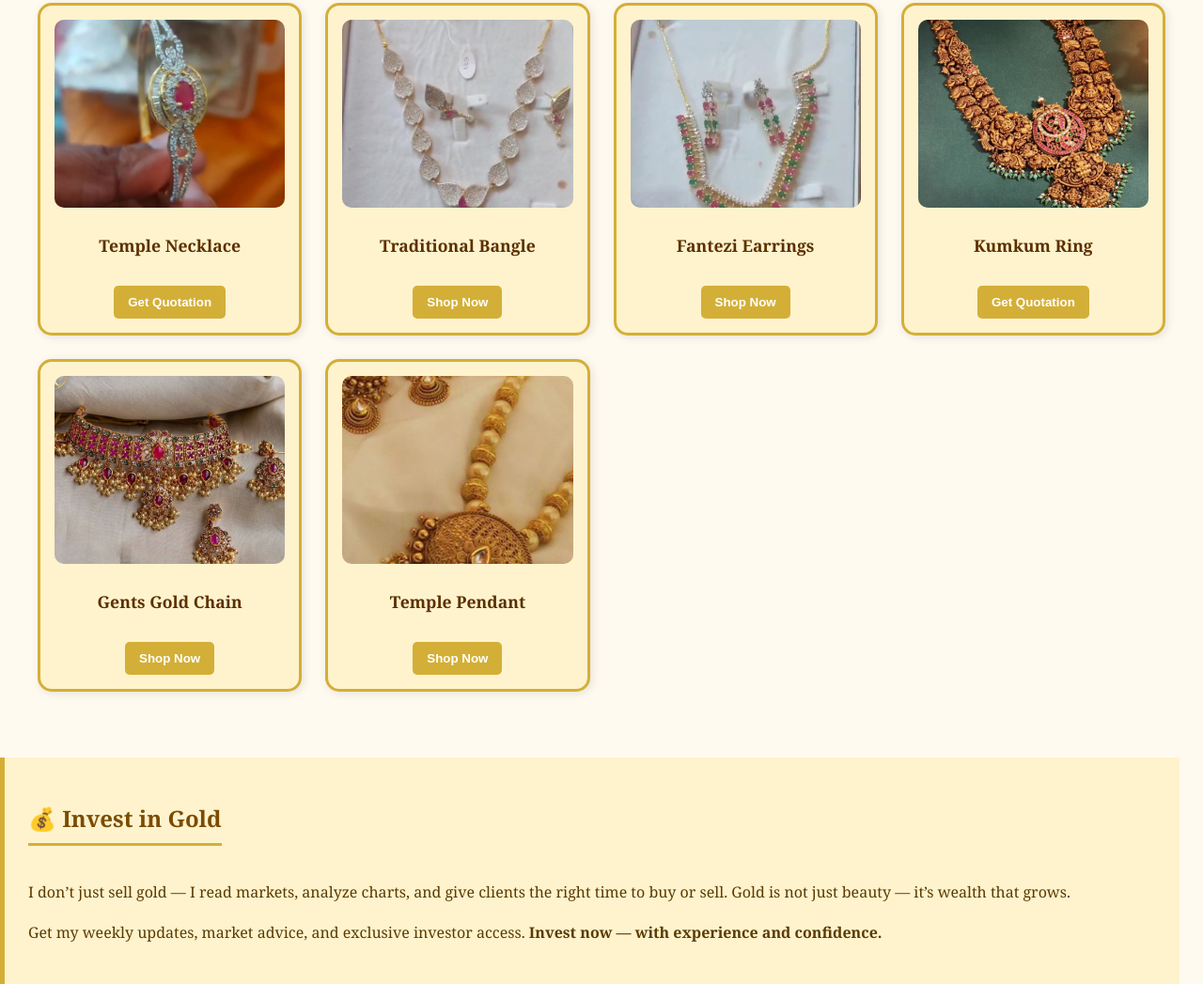
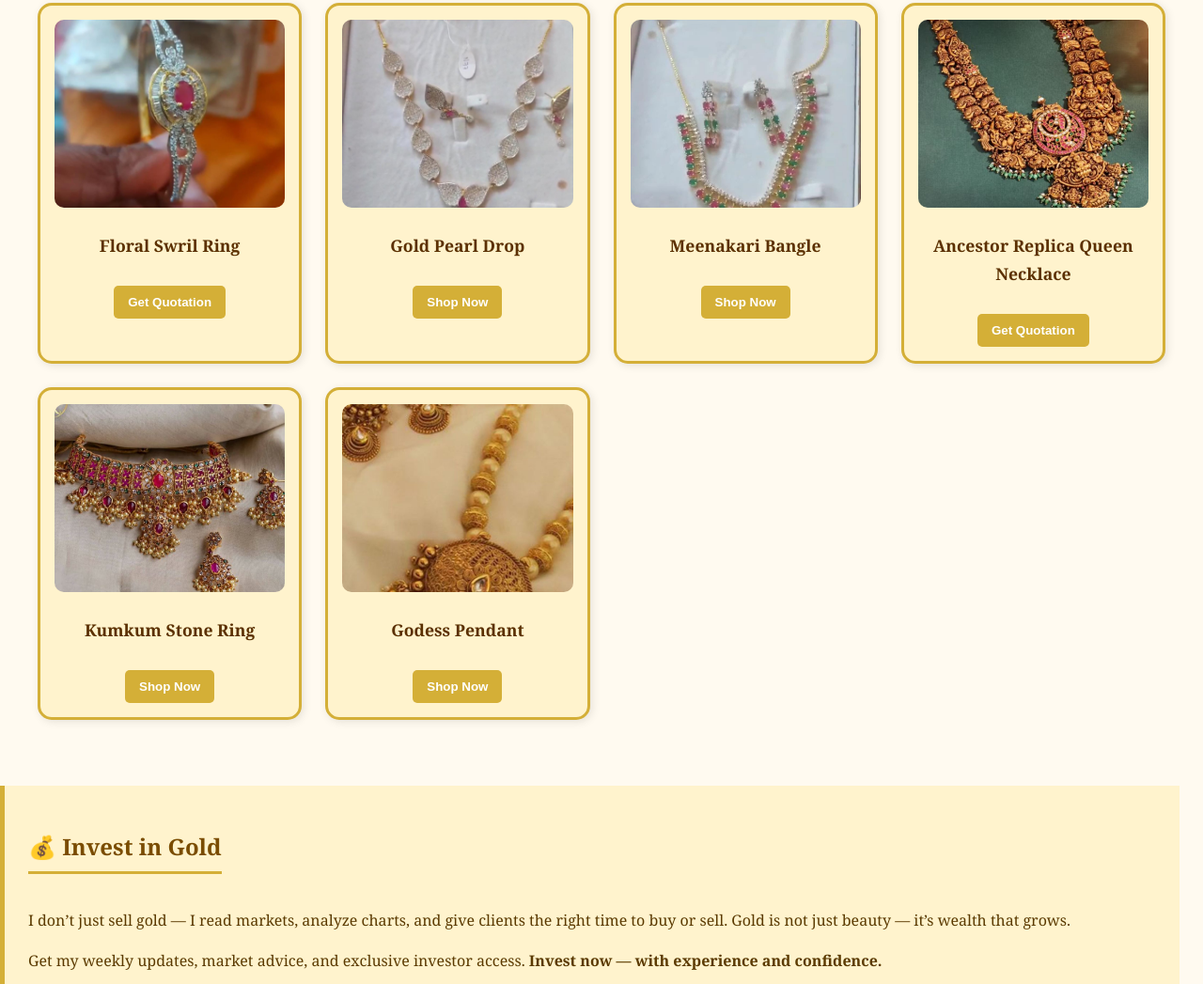
Before and after one commit to labwazi/goldenk7, a plain HTML site: page index.html in a window 1280 px wide. Shown: the part 1230-2277 px from the top of the page at 94% size. Drawn offline with Linux system fonts and the light colour scheme.

Commit message:
Update index.html

```diff
--- a/index.html
+++ b/index.html
@@ -153,32 +153,32 @@
   <div class="shop">
     <div class="item">
       <img src="images/kes3.jpg" alt="Gold Necklace">
-      <h3>Temple Necklace</h3>
+      <h3>Floral Swril Ring</h3>
       <button onclick="window.location.href='https://wa.me/23057012560'">Get Quotation</button>
     </div>
     <div class="item">
       <img src="images/kes1.jpg" alt="Bangle">
-      <h3>Traditional Bangle</h3>
+      <h3>Gold Pearl Drop</h3>
       <button>Shop Now</button>
     </div>
     <div class="item">
       <img src="images/kes2.jpg" alt="Earrings">
-      <h3>Fantezi Earrings</h3>
+      <h3>Meenakari Bangle</h3>
       <button>Shop Now</button>
     </div>
     <div class="item">
       <img src="images/kes7.jpg" alt="Ring">
-      <h3>Kumkum Ring</h3>
+      <h3>Ancestor Replica Queen Necklace</h3></h3>
       <button>Get Quotation</button>
     </div>
     <div class="item">
       <img src="images/kes8.jpg" alt="Chain">
-      <h3>Gents Gold Chain</h3>
+      <h3>Kumkum Stone Ring</h3>
       <button>Shop Now</button>
     </div>
     <div class="item">
       <img src="images/kes9.jpg" alt="Pendant">
-      <h3>Temple Pendant</h3>
+      <h3>Godess Pendant</h3>
       <button>Shop Now</button>
     </div>
 </section>
```
